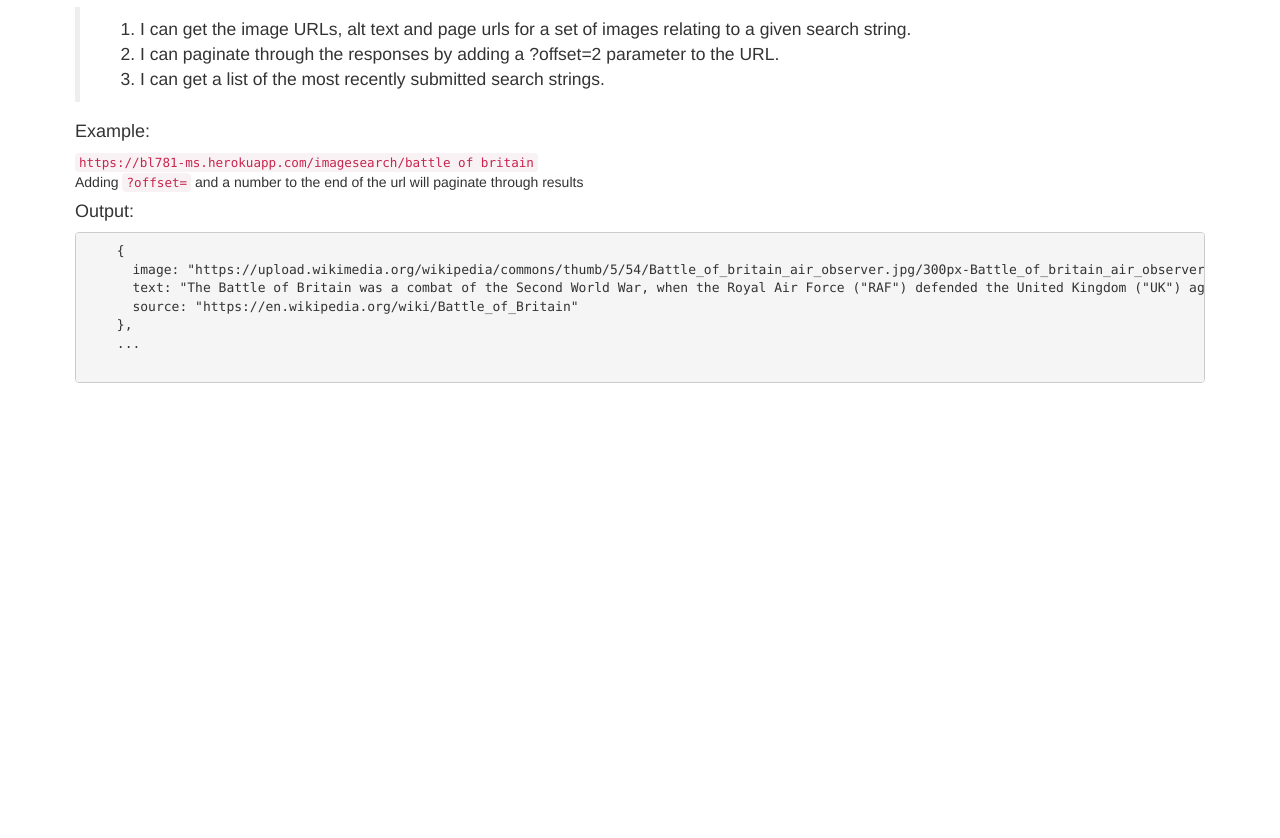
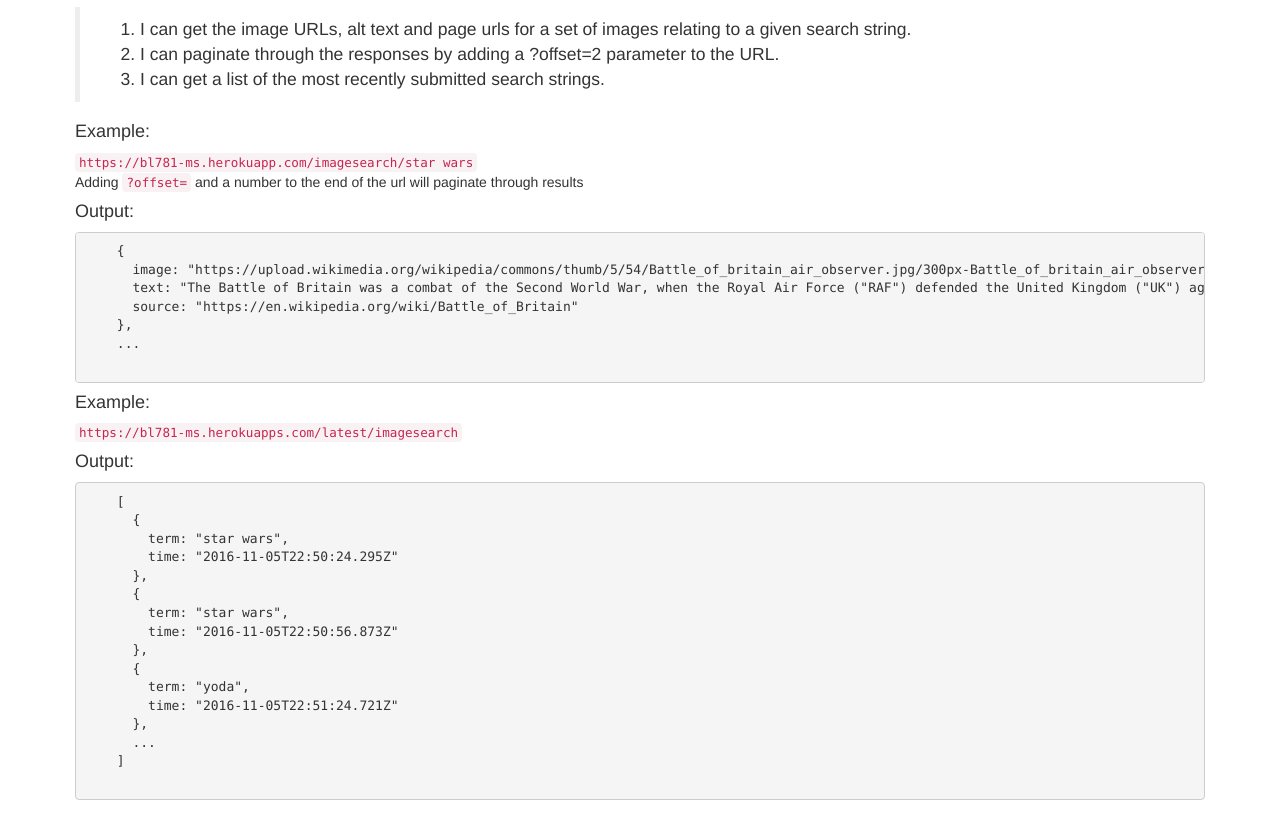
Before and after one commit to brandonlee781/fcc-microservices, a website: page pages/imagesearch.html in a window 1280 px wide. Shown: the part 164-1002 px from the top of the page. Before the commit the page ends 800 px from the top, so only its background shows below. Drawn offline with nearby package versions, Linux system fonts and the light colour scheme.

Commit message:
Finished image search

```diff
--- a/pages/imagesearch.html
+++ b/pages/imagesearch.html
@@ -28,7 +28,7 @@
       </ol>
   </blockquote>
   <h4>Example:</h4>
-  <code>https://bl781-ms.herokuapp.com/imagesearch/battle of britain</code>
+  <code>https://bl781-ms.herokuapp.com/imagesearch/star wars</code>
   <p>
     Adding <code>?offset=</code> and a number to the end of the url will paginate through results
   </p>
@@ -41,6 +41,26 @@
     },
     ...
   </pre>
+  <h4>Example:</h4>
+  <code>https://bl781-ms.herokuapps.com/latest/imagesearch</code>
+  <h4>Output:</h4>
+  <pre>
+    [
+      {
+        term: "star wars",
+        time: "2016-11-05T22:50:24.295Z"
+      },
+      {
+        term: "star wars",
+        time: "2016-11-05T22:50:56.873Z"
+      },
+      {
+        term: "yoda",
+        time: "2016-11-05T22:51:24.721Z"
+      },
+      ...
+    ]
+  </pre>
 
 </body>
 </html>
```
